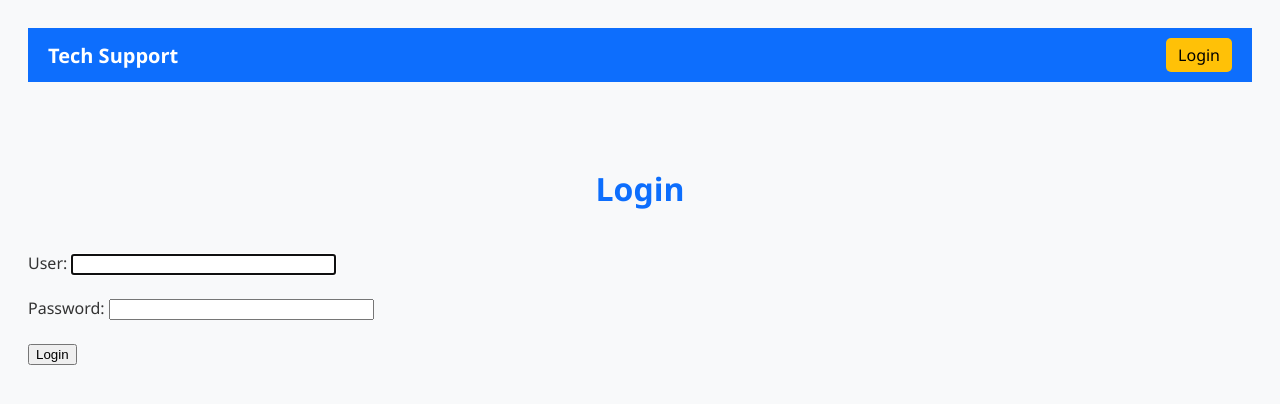
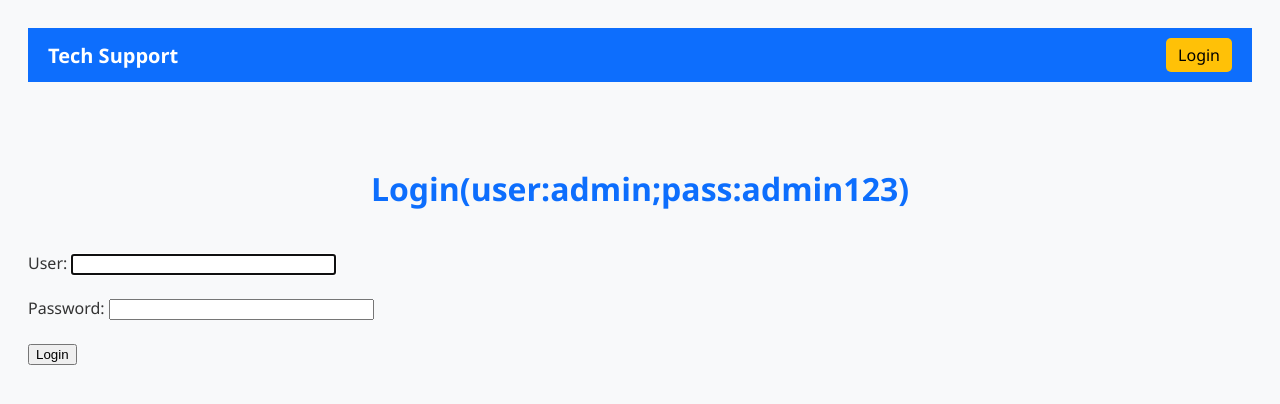
Before and after one commit to asab27/g20_project, a Flask app: page /login in a window 1280 px wide. Shown: the top 404 px of the page. Run offline with Flask 3, Linux system fonts and the light colour scheme.

Commit message:
Update login.html

```diff
--- a/templates/login.html
+++ b/templates/login.html
@@ -7,7 +7,7 @@
 {% block content %}
 <div class="dados">
     <br><br>
-    <h1>Login</h1>
+    <h1>Login(user:admin;pass:admin123)</h1>
     <br>
     <form id="form" action="/chklogin" method="post">
         <label for="user">User:</label>
```
